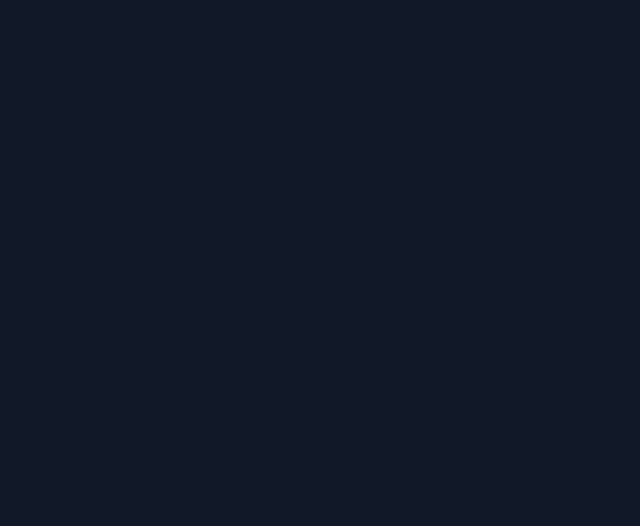
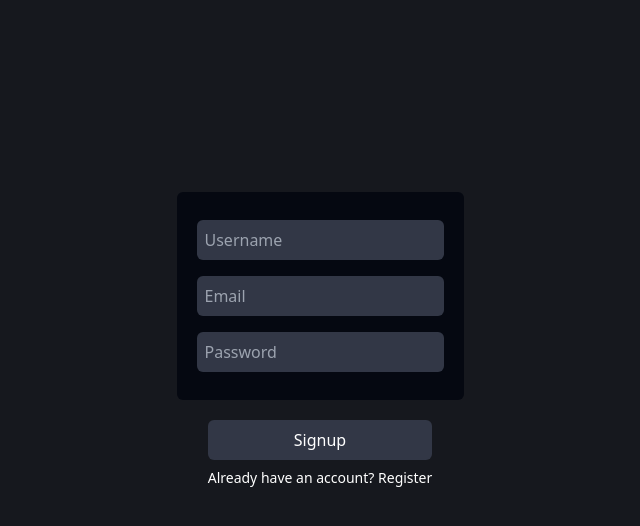
Before and after one commit to SammarJuneja/ChatAppSvelte, a SvelteKit app: page / in a window 1280 px wide. Both pictures are taken after a click on the button "Signup". Shown: the top 526 px of the page, without its empty margins (320-960 px from the left). Built offline with nearby package versions, Linux system fonts and the light colour scheme.

Commit message:
Changed color theme, made signup page and setup api

```diff
--- a/src/app.html
+++ b/src/app.html
@@ -6,7 +6,12 @@
 		<meta name="viewport" content="width=device-width, initial-scale=1" />
 		%sveltekit.head%
 	</head>
-	<body data-sveltekit-preload-data="hover" class="bg-gray-900">
+	<style>
+		body {
+			background-color: #16181e;
+		}
+	</style>
+	<body data-sveltekit-preload-data="hover">
 		<div style="display: contents">%sveltekit.body%</div>
 	</body>
 </html>
--- a/src/routes/logging/Greet.svelte
+++ b/src/routes/logging/Greet.svelte
@@ -2,14 +2,21 @@
   import { route } from "../../stores/store";
 </script>
 
-<div class="grid">
+<div class="grid justify-center items-center">
     <h1 class="text-white text-2xl flex items-center justify-center mt-20">Welcome to the Open Chat</h1>
-    <div class="mt-40 border-2 mb-10 p-10 rounded-2xl border-gray-950 bg-gray-950 text-white text-lg mx-auto hover:p-12">
-        <button on:click={() => { $route.path = "/signup"}} class="bg-blue-700 my-2 py-1 flex items-center justify-center w-40 rounded-md hover:p-2">
+    <div class="ho mt-40 mb-10 p-10 rounded-2xl bg-log-tab text-white text-lg mx-auto">
+        <button on:click={() => { $route.path = "/signup"}} class="bg-signup-button my-2 py-1 flex items-center justify-center w-40 rounded-2xl">
             <h3>Signup</h3>
         </button>
-        <button on:click={() => { $route.path = "/login"}} class="bg-neutral-700 my-2 py-1 flex items-center justify-center w-40 rounded-md hover:p-2">
+        <button on:click={() => { $route.path = "/login"}} class="bg-login-button my-2 py-1 flex items-center justify-center w-40 rounded-2xl">
             <h3>Login</h3>
         </button>
     </div>
 </div>
+
+<!--
+    "app-background": "#16181e",
+    "log-tab": "#050811",
+    "signup-button": "#1f2b49",
+    "login-button": "#323746"
+ -->
--- a/src/routes/logging/Login.svelte
+++ b/src/routes/logging/Login.svelte
@@ -1,13 +1,45 @@
-<script>
+<script lang="ts">
+    import { apiUrl } from "../../stores/store";
 
+    let emailValue: string = "";
+    let passValue: string = "";
+    let device: string = "Iphone 15";
+
+    async function login() {
+        try {
+            const response = await fetch(`${apiUrl}/auth/login`, {
+                method: "POST",
+                headers: {
+                    "Content-type": "application/json",
+                },
+                body: JSON.stringify({
+                    email: emailValue,
+                    passValue: passValue,
+                    device: device
+                }),
+            });
+            const data = await response.json();
+            if (response.status === 200) {
+                console.log("You are logged in successfully")
+                console.log(data.refreshToken)
+            } else {
+                console.log("There is an error")
+            }
+        } catch (error) {
+            console.log(error)
+        }
+    }
 </script>
 
 <div class="grid items-center justify-center">
-    <div class="bg-slate-600 grid items-center mt-60 p-16 rounded-lg w-60 justify-center">
-        <input class="bg-neutral-800 rounded-lg text-white outline-none p-3 hover:border-2 hover:border-slate-400 hover:transition-all" placeholder="Email" type="text">
-        <input class="bg-neutral-800 rounded-lg text-white outline-none p-3 hover:border-2 hover:border-slate-400 hover:transition-all mt-5" placeholder="Password" type="password">
+    <div class="bg-log-tab grid items-center mt-40 p-16 rounded-lg w-60 justify-center">
+        <input bind:value={emailValue} class="bg-login-button rounded-lg text-white outline-none p-3 hover:border-2 hover:border-slate-400 hover:transition-all" placeholder="Email" type="text" required>
+        <input bind:value={passValue} class="bg-login-button rounded-lg text-white outline-none p-3 hover:border-2 hover:border-slate-400 hover:transition-all mt-5" placeholder="Password" type="password" required>
     </div>
     <div class="flex items-center justify-center">
-        <button class="p-2 mt-5 w-40 bg-zinc-800 text-white rounded-lg hover:w-full hover:transition-all">Login</button>
+        <button on:click={login} class="p-2 mt-5 w-40 bg-login-button text-white rounded-lg hover:bg-signup-button">Login</button>
+    </div>
+    <div class="flex items-center mt-1 justify-center">
+        <button class="text-sm text-white hover:text-blue-200">Forgot password?</button>
     </div>
 </div>
--- a/src/routes/logging/Signup.svelte
+++ b/src/routes/logging/Signup.svelte
@@ -0,0 +1,50 @@
+<script lang="ts">
+    import { apiUrl } from "../../stores/store";
+
+    let userValue: string = "";
+    let emailValue: string = "";
+    let passValue: string = "";
+    let device: string = "Iphone 15";
+
+    async function signup() {
+        try {
+            const response = await fetch(`${apiUrl}/auth/register`, {
+                method: "POST",
+                headers: {
+                    "Content-type": "application/json",
+                },
+                body: JSON.stringify({
+                    username: userValue,
+                    email: emailValue,
+                    passValue: passValue,
+                    device: device
+                }),
+            });
+            const data = await response.json();
+            if (response.status === 200) {
+                console.log("You successfully made an account on ChatApp")
+                console.log(data.accessToken, data.refreshToken)
+            } else {
+                console.log("There is an error")
+            }
+        } catch (error) {
+            console.log(error)
+        }
+    }
+</script>
+
+<div class="grid items-center justify-center">
+    <div class="grid items-center justify-center mt-48 p-5 bg-log-tab rounded-md">
+        <input bind:value={userValue} type="text" class="rounded-md my-2 p-2 outline-none bg-login-button hover:border hover:border-slate-200" placeholder="Username">
+        <input bind:value={emailValue} type="text" class="rounded-md my-2 p-2 outline-none bg-login-button hover:border hover:border-slate-200" placeholder="Email">
+        <input bind:value={passValue} type="text" class="rounded-md my-2 p-2 outline-none bg-login-button hover:border hover:border-slate-200" placeholder="Password">
+    </div>
+    <div class="grid items-center justify-center">
+        <button on:click={signup} class="p-2 mt-5 text-center text-white rounded-md bg-login-button hover:bg-signup-button">
+            Signup
+        </button>
+        <button class="mt-2 text-white text-sm hover:text-blue-200">
+            Already have an account? Register
+        </button>
+    </div>
+</div>
--- a/src/stores/store.js
+++ b/src/stores/store.js
@@ -1,4 +1,4 @@
 import { writable } from "svelte/store";
 
-export const url = "https://chat.kipteam.net";
+export const apiUrl = "https://chat.kipteam.net/api/v2";
 export const route = writable({ path: "/" });
--- a/tailwind.config.js
+++ b/tailwind.config.js
@@ -4,7 +4,14 @@ module.exports = {
     './src/**/*.{html,js,svelte,ts}',
   ],
   theme: {
-    extend: {},
+    extend: {
+      colors: {
+        "app-bg": "#16181e",
+        "log-tab": "#050811",
+        "signup-button": "#1f2b49",
+        "login-button": "#323746"
+      }
+    },
   },
   plugins: [],
 }
```
